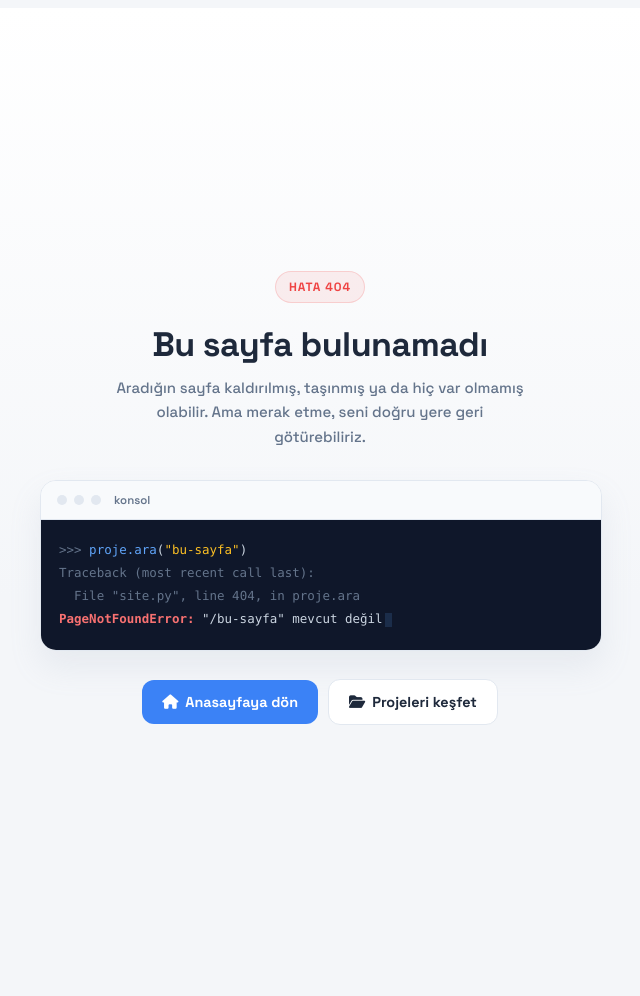
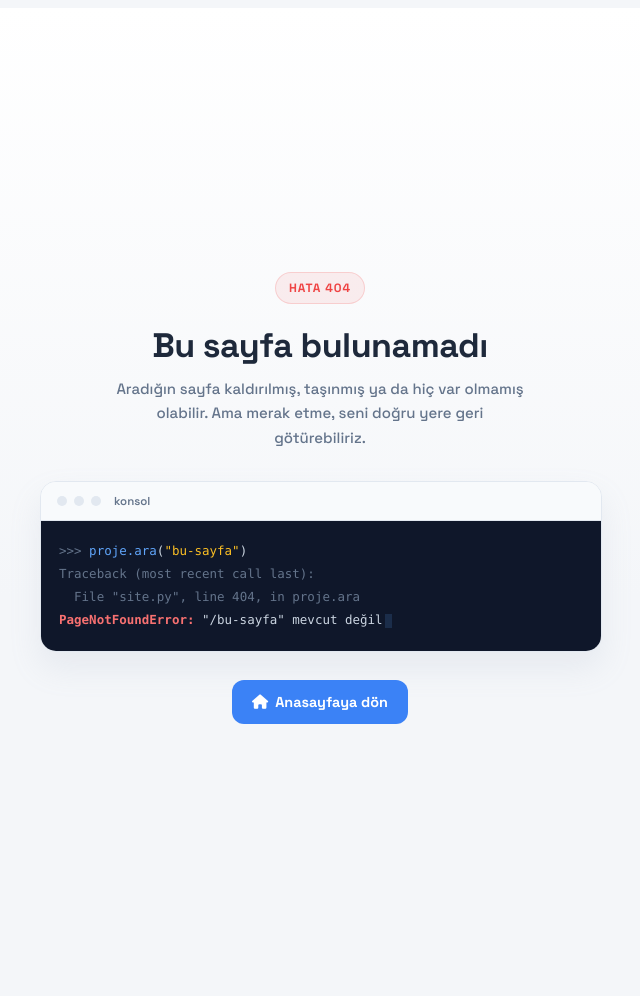
Before and after one commit to ruonpy/roboticsworkshop, a Django app: template templates/404.html in a window 1280 px wide. Shown: the whole page, without its empty margins (320-960 px from the left). Run offline with Django 5.2, Linux system fonts and the light colour scheme; the template is opened without the code that fills it, so the values that code supplies are empty.

Commit message:
Simplify 404 page navigation

```diff
--- a/templates/404.html
+++ b/templates/404.html
@@ -62,11 +62,6 @@
                 <i class="fa-solid fa-house"></i>
                 Anasayfaya dön
             </a>
-
-            <a href="/projects/" class="notfound-btn notfound-btn-ghost">
-                <i class="fa-solid fa-folder-open"></i>
-                Projeleri keşfet
-            </a>
         </div>
 
     </div>
```
